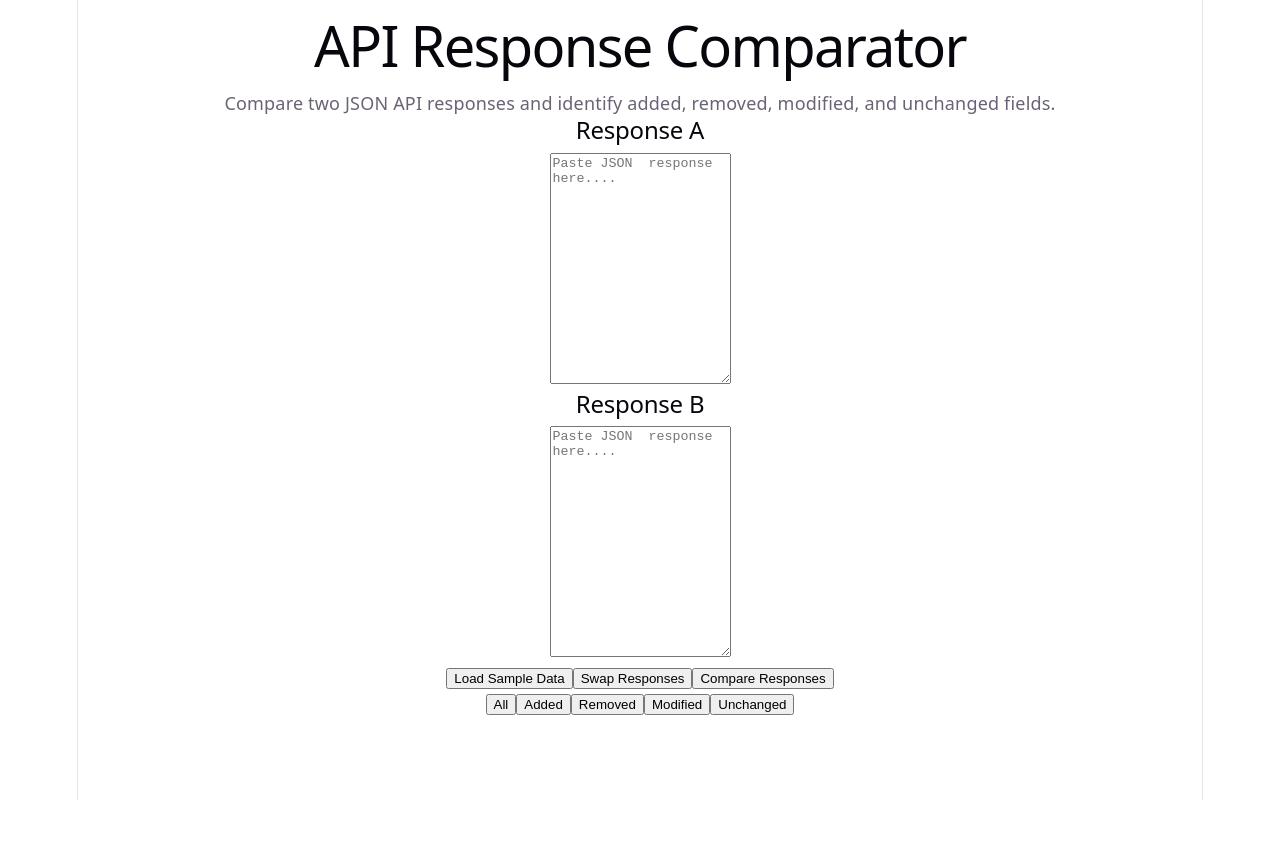
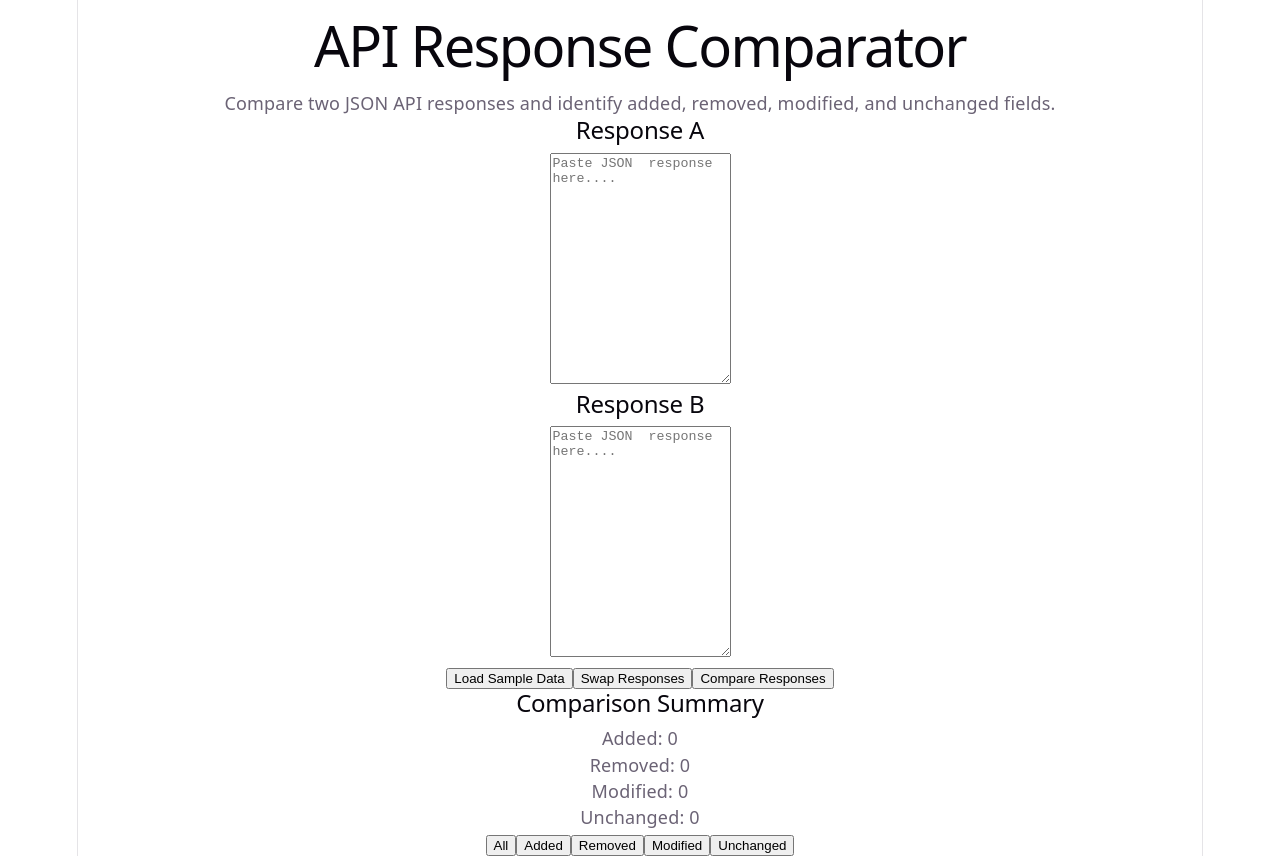
Before and after one commit to arpan23-27/api-response-comparator, a React (Vite) app: page / in a window 1280 px wide. Before the commit the page ends 800 px from the top, so only its background shows below. Built offline with nearby package versions, Linux system fonts and the light colour scheme.

Commit message:
Add comparison summary

```diff
--- a/src/App.jsx
+++ b/src/App.jsx
@@ -1,7 +1,7 @@
 import { useState } from 'react';
 import JsonInput from './components/JsonInput';
 import compareJson from './utils/compareJson';
-
+import ComparisonSummary from './components/ComparisonSummary';
 
 function App() {
 const [responseA,  setResponseA] = useState('');
@@ -102,6 +102,8 @@ const filteredChanges =
   Compare Responses
 </button>
 
+
+<ComparisonSummary changes={changes} />
 {error && <p>{error}</p>}
 
 
--- /dev/null
+++ b/src/components/ComparisonSummary.jsx
@@ -0,0 +1,27 @@
+function ComparisonSummary({ changes }) {
+
+    const added = changes.filter((change) => change.type === 'added').length;
+
+    const removed = changes.filter((change) => change.type === 'removed').length;
+
+    const modified = changes.filter(
+        (change) => change.type === 'modified'
+    ).length;
+
+    const unchanged = changes.filter(
+        (change) => change.type === 'unchanged'
+    ).length;
+
+    return (
+        <div>
+            <h2>Comparison Summary</h2>
+
+            <p>Added: {added}</p>
+            <p>Removed: {removed}</p>
+            <p>Modified: {modified}</p>
+            <p>Unchanged: {unchanged}</p>
+        </div>
+    );
+}
+
+export default ComparisonSummary;
```
